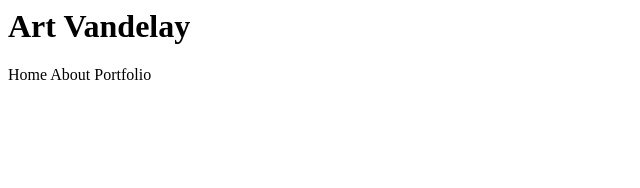
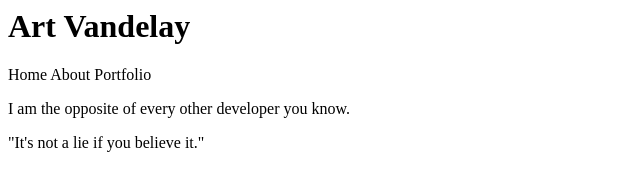
Before and after one commit to paulywrath/personal-website, a plain HTML site: page index.html in a window 1280 px wide. Shown: the whole page, without its empty margins (0-640 px from the left). Drawn offline with Linux system fonts and the light colour scheme.

Commit message:
Add body content minus img

```diff
--- a/index.html
+++ b/index.html
@@ -1,7 +1,7 @@
 <html>
   <head>
     <title>Art Vandelay</title>
-    <!-- Remember to add stylesheet link -->
+    <!-- Add stylesheet link -->
   </head>
   <body>
     <header>
@@ -9,8 +9,10 @@
       <a>Home</a>
       <a>About</a>
       <a>Portfolio</a>
-      <!-- Remember to add the links -->
+      <!-- Add page links -->
     </header>
-
+      <p>I am the opposite of every other developer you know.</p>
+      <!-- Add img of George -->
+      <p>"It's not a lie if you believe it."</p>
   </body>
 </html>
```
